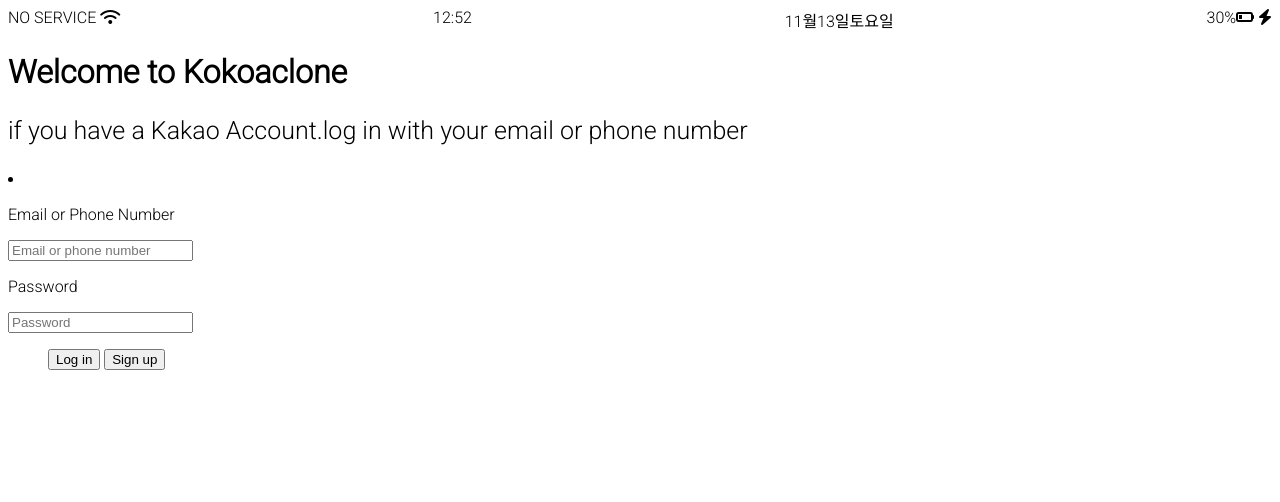
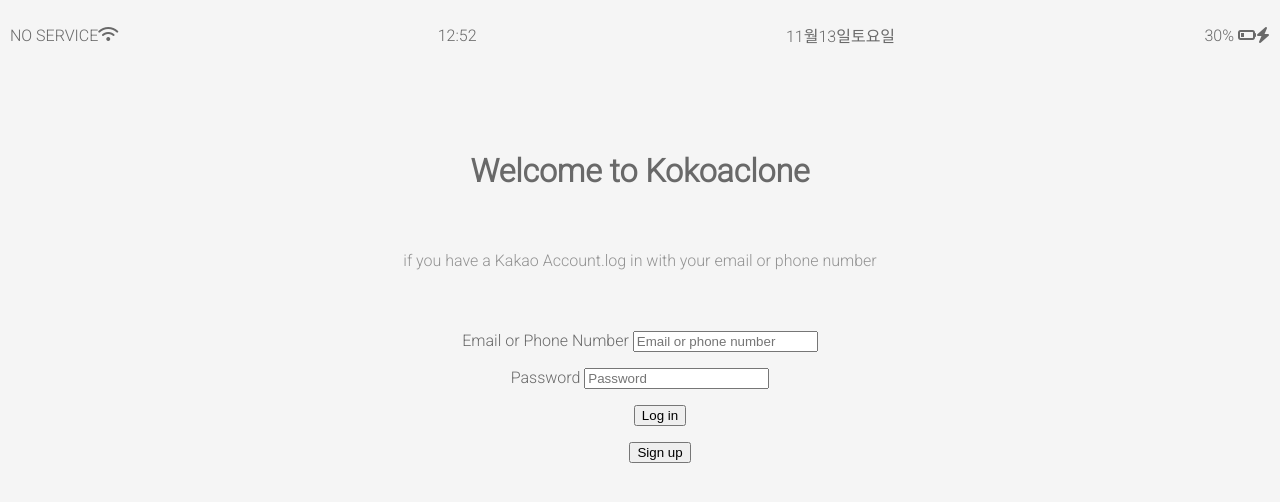
Before and after one commit to wpdlsthd/kokoa-clone-2021, a plain HTML site: page index.html in a window 1280 px wide. Drawn offline with Linux system fonts and the light colour scheme.

Commit message:
idoitalone

```diff
--- /dev/null
+++ b/form.css
@@ -0,0 +1,15 @@
+form{
+  display: block;
+  align-items: center;
+  flex-direction: column;
+  vertical-align: middle;
+  text-align: center;
+  justify-content: center;
+}
+
+#somethingdifferent{
+  display: block;
+  align-items: center;
+  flex-direction: column;
+  vertical-align: middle;
+}
--- a/index.html
+++ b/index.html
@@ -2,41 +2,37 @@
 <html leng="en">
 <head>
   <meta charset="utf-8"/>
-  <meta name="viewport" content="width=device-width, initial-scale=1.0" />
-  <title>Welcome to KOKOA TALK</title>
-  <link rel="stylesheet" href="style.css">
+  <meta name="viewport" content="width, initial-scale=1.0" />
+  <title>Welcome to KOKOA TALK</title>  <link rel="stylesheet" href="style.css">
   </head>
   <body>
     <div class="status-bar">
-      <div class="status-bar__columns">
-      <span>NO SERVICE<span> <i class="fas fa-wifi"></i></div>
-      <div class="status-bar__columns">
-      <span> 12:52 </span>
-      </div>
-      <div class="status-bar__columns">
-      <span>11월13일토요일<span>
-      </div>
-      <div class="status-bar__columns">
-      <span>30%</span><i class="fas fa-battery-quarter"></i> <i class="fas fa-bolt"></i></div>
-    </div>
+      <div class="status-bar__columns"><span>NO SERVICE</span> <i class="fas fa-wifi"></i></div>
+      <div class="status-bar__columns"><span> 12:52 </span> </div>
+      <div class="status-bar__columns"><span>11월13일토요일</span></div>
+      <div class="status-bar__columns"><span>30% <i class="fas fa-battery-quarter fa-1.5x"></i><i class="fas fa-bolt"></i></span>
 
+      </div></div>
     <header class="header-status__columns">
-      <h1 class="header-status__columns">Welcome to Kokoaclone<h1>
-      <p class="header-status__columns">if you have a Kakao Account.log in with your email or phone number</p>
+      <h1 class="header-status__columns">Welcome to Kokoaclone</h1>
+      <p class="header-text__columns">if you have a Kakao Account.log in with your email or phone number</p>
     </header>
 
     <form>
-    <li>
-      <p>Email or Phone Number</p><input id="fo" type="text" placeholder="Email or phone number" />
-      <p>Password</p><input id="fo" type="password" placeholder="Password"/>
-    <ol>
-      <input id="uf" type="submit" value="Log in"/>
-      <input id="uf" type="submit" value="Sign up"/>
-    </oi>
-    </li>
+      <div>
+      <p>Email or Phone Number <input type="text" placeholder="Email or phone number" /></p>
+      <p>Password <input type="password" placeholder="Password"/></p>
+      </div>
+      <div id="somethingdifferent">
+      <ul>
+      <input type="submit"  value="Log in"/>
+      </ul>
+      <ul>
+      <input type="submit"  value="Sign up"/>
+      </div>
+      </ul>
+      <a href="#"></a>
     </form>
-
-    <a href="#"></a>
   </body>
   <script src="https://kit.fontawesome.com/6478f529f2.js" crossorigin="anonymous">
   </script>
--- /dev/null
+++ b/new.css/reset.css
@@ -0,0 +1,48 @@
+/* http://meyerweb.com/eric/tools/css/reset/
+   v2.0 | 20110126
+   License: none (public domain)
+*/
+
+html, body, div, span, applet, object, iframe,
+h1, h2, h3, h4, h5, h6, p, blockquote, pre,
+a, abbr, acronym, address, big, cite, code,
+del, dfn, em, img, ins, kbd, q, s, samp,
+small, strike, strong, sub, sup, tt, var,
+b, u, i, center,
+dl, dt, dd, ol, ul, li,
+fieldset, form, label, legend,
+table, caption, tbody, tfoot, thead, tr, th, td,
+article, aside, canvas, details, embed,
+figure, figcaption, footer, header, hgroup,
+menu, nav, output, ruby, section, summary,
+time, mark, audio, video {
+	margin: 0;
+	padding: 0;
+	border: 0;
+	font-size: 100%;
+	font: inherit;
+	vertical-align: baseline;
+}
+/* HTML5 display-role reset for older browsers */
+article, aside, details, figcaption, figure,
+footer, header, hgroup, menu, nav, section {
+	display: block;
+}
+body {
+	line-height: 1;
+}
+ol, ul {
+	list-style: none;
+}
+blockquote, q {
+	quotes: none;
+}
+blockquote:before, blockquote:after,
+q:before, q:after {
+	content: '';
+	content: none;
+}
+table {
+	border-collapse: collapse;
+	border-spacing: 0;
+}
--- /dev/null
+++ b/new.css/status_bar.css
@@ -0,0 +1,25 @@
+status-bar{
+  display:flex;
+  justify-content:center;
+  padding: 5px 3px;
+  margin-top:33%;
+}
+
+status-bar__columns:first-child span{
+  margin-right: 5px;
+}
+
+status-bar__columns:nth-child(1){
+  display:flex;
+  justify-content:center;
+}
+
+status-bar__columns:last-child{
+  display:flex;
+  justify-content:flex-end;
+  align-items:center;
+}
+
+.status-bar__columns. fa-battery-quarter{
+  margin:0px 5px;
+}
--- /dev/null
+++ b/new.css/style.css
@@ -0,0 +1,23 @@
+@import "reset.css";
+@import url('https://fonts.googleapis.com/css2?family=Roboto:wght@300&display=swap');
+@import "status_bar.css";
+
+
+body {
+  font-family:"Roboto";
+}
+
+header-status__columns{
+  margin-top:20%;
+}
+
+text-status__columns{
+
+}
+password-status__columns{
+
+}
+
+submit-status__columns{
+
+}
--- /dev/null
+++ b/status_bar.css
@@ -0,0 +1,47 @@
+.status-bar{
+  display:flex;
+  text-align:center;
+  align-items: center;
+  padding: 5px 2px;
+  justify-content:space-between;
+}
+
+.status-bar__columns:first-child{
+  display:flex;
+  justify-content:flex-start;
+  padding-right: 10px;
+}
+
+.status-bar__columns:nth-child(2){
+  padding:10px 0px 10px;
+  display:flex;
+  justify-content:center;
+}
+
+.status-bar__columns:nth-child(3){
+  display:flex;
+  padding:10px 0px 10px;
+  text-align: center;
+}
+
+.status-bar__columns:last-child{
+  justify-content: space-between;
+}
+.status-bar__columns:last-child span{
+  display:flex-end;
+  text-align:flex-end;
+  justify-content:center;
+}
+
+.fas fa-battery-quarter{
+  display:flex;
+  padding-left: 10px;
+}
+
+.fas fa-bolt{
+  transition:10px;
+  display:flex;
+  flex-direction: row;
+  justify-content: flex-end;
+
+}
--- a/style.css
+++ b/style.css
@@ -1,38 +1,36 @@
+@import "reset.css";
+@import "status_bar.css";
+@import "form.css";
 @import url('https://fonts.googleapis.com/css2?family=Roboto:wght@300&display=swap');
 
 body {
   font-family:"Roboto";
+  background-color:whitesmoke;
+  color: dimgrey;
 }
 
-body.header h1{
-  font-weight:bolder;
+.header-status__columns{
+  margin:45px 0px;
+  text-align: center;
+  display: flex;
+  flex-direction:column;
+  align-items: center;
+  justify-content: center;
 }
 
-.status-bar {
+.header-status__columns.h1{
+  padding-bottom: 10px;
+  text-align: center;
+  justify-content: center;
   display: flex;
-  justify-content: space-between;
-}
-.status-bar__columns:nth-child(3){
-  display: flex;
-  justify-content:center;
-}
-.header-status__columns {
-  margin-right:5px;
-}
-.header-status__columns p {
-  font-size:25px;
-  font-weight: lighter;
-  font-size-adjust: auto;
+  font-size: 25px;
 }
 
-#id{
-  display:center;
-  justify-content:center;
-  align-items:center;
+.header-text__columns{
+  width:80%;
+  opacity: 0.7;
+  display: flex;
+  justify-content: center;
+  text-align:center;
+  flex-direction:column;
 }
-
-#uf{
-  display:center;
-  justify-content:center;
-  align-items: center;
-}
```
